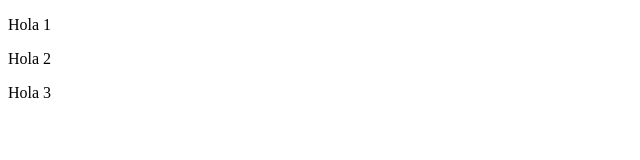
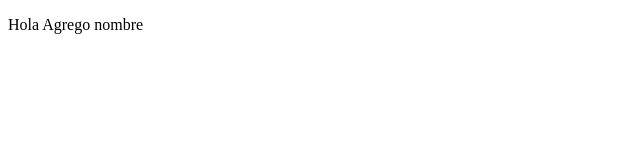
Before and after one commit to AnthonyBrayan/webestatica, a plain HTML site: page index.html in a window 1280 px wide. Shown: the whole page, without its empty margins (0-640 px from the left). Drawn offline with Linux system fonts and the light colour scheme.

Commit message:
Agregar nombre

```diff
--- a/index.html
+++ b/index.html
@@ -10,9 +10,7 @@
 </head>
 
 <body>
-    <p>Hola 1</p>
-    <p>Hola 2</p>
-    <p>Hola 3</p>
+    <p>Hola Agrego nombre</p>
 </body>
 
 </html>
```
